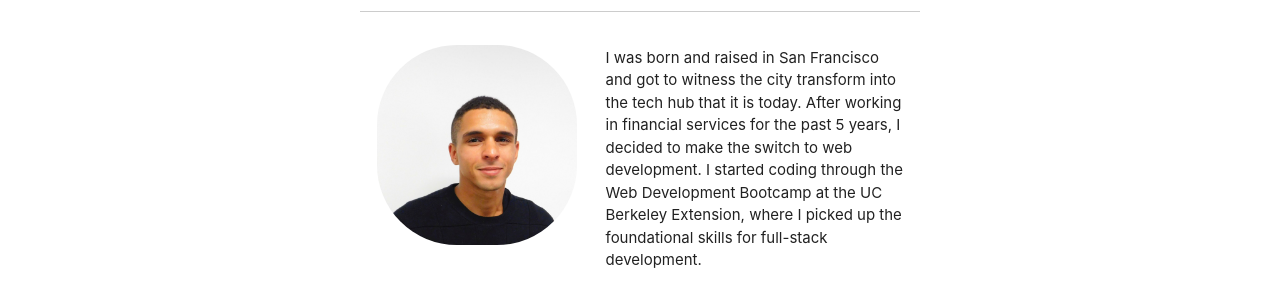
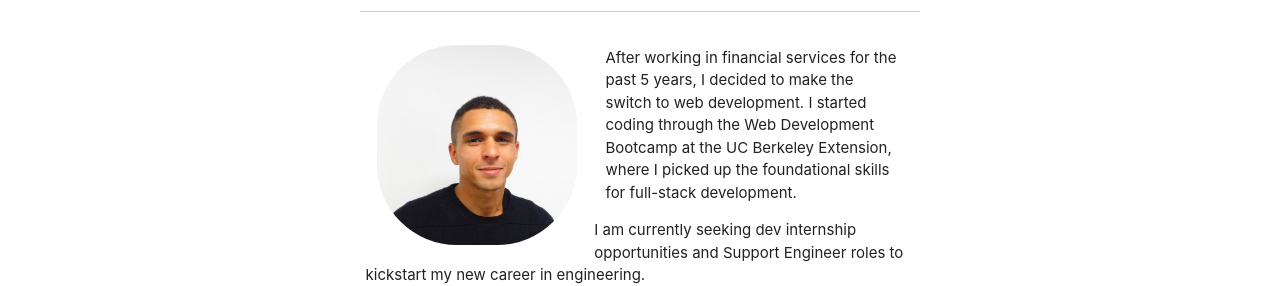
Before and after one commit to dboothy/porfolio2019, a plain HTML site: page about.html in a window 1280 px wide. Shown: the part 518-804 px from the top of the page. Drawn offline with nearby package versions, Linux system fonts and the light colour scheme; a web font is replaced by a local one.

Commit message:
fixed merge conflict

```diff
--- a/about.html
+++ b/about.html
@@ -55,9 +55,9 @@ davidbmetwally@gmail.com"><img src="assets/images/mail_icon.png" width="50px" he
 filter: grayscale(100%);*/ height: 200px; border-radius: 40%; left: 20px;     margin-top: 13px; ">
             </div>
             <div class="text-wrapper">
-                <p class="col s7"> I was born and raised in San Francisco and got to witness the city transform into the tech hub that it is today. After working in financial services for the past 5 years, I decided to make the switch to web development. I started coding through the Web Development Bootcamp at the UC Berkeley Extension, where I picked up the foundational skills for full-stack development.</p>
+                <p class="col s7"> After working in financial services for the past 5 years, I decided to make the switch to web development. I started coding through the Web Development Bootcamp at the UC Berkeley Extension, where I picked up the foundational skills for full-stack development.</p>
                 <br>
-                <p> I am currently seeking dev internship opportunities or Support Engineer roles to kickstart my new career in engineering.
+                <p> I am currently seeking dev internship opportunities and Support Engineer roles to kickstart my new career in engineering.
                 </p>
 
 <p>As a side note, I am always looking to grow and develop professionally, so if you’d like to collaborate with me on a project or just want to say hello, feel free to connect with me!</p>
```
